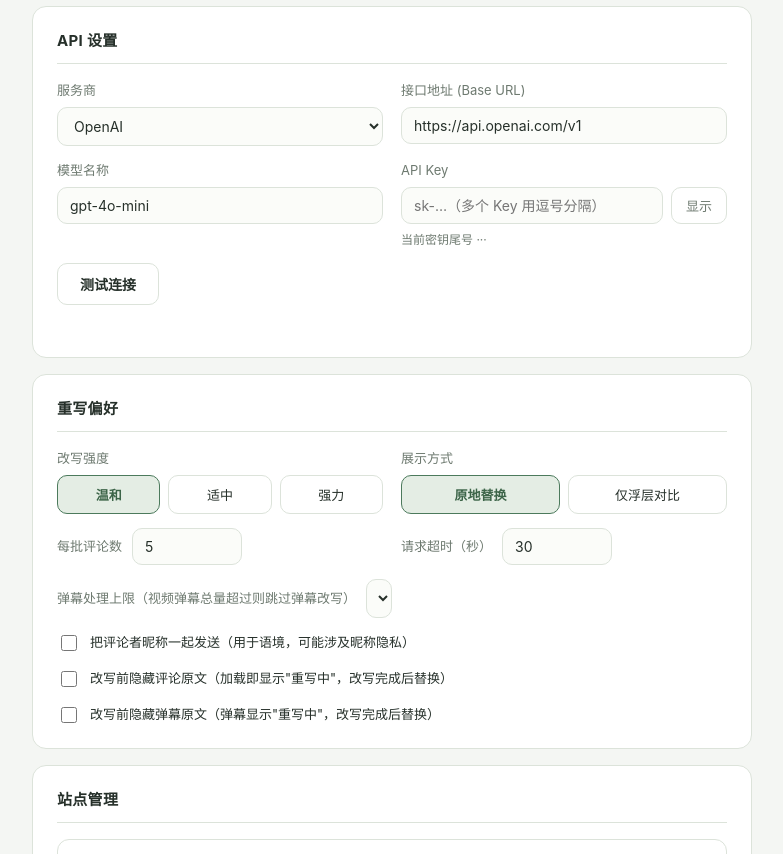
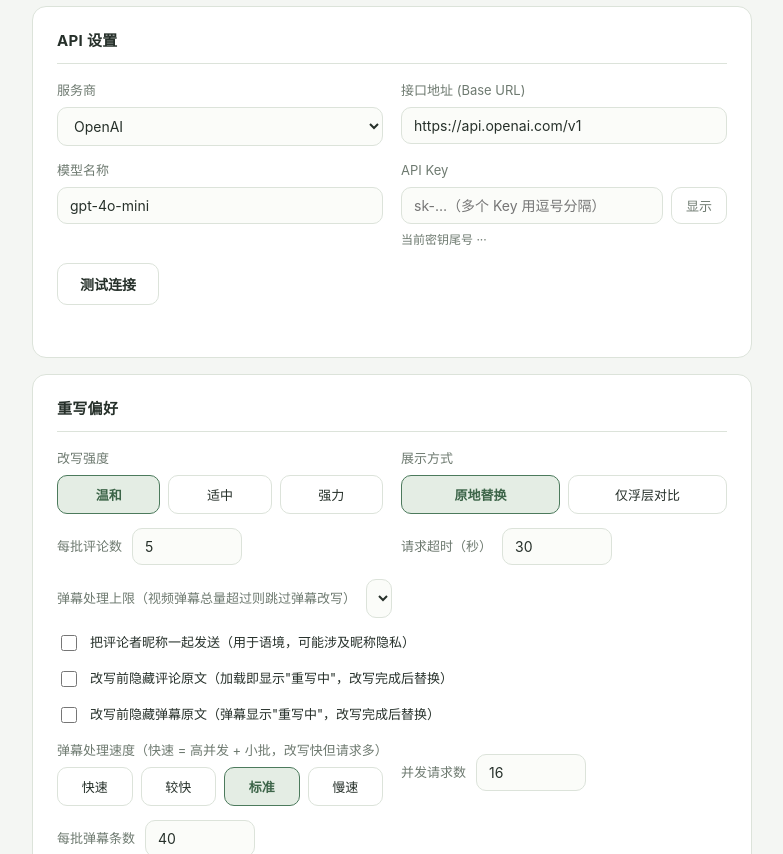
Before and after one commit to ClauBloom/Kindly-Web, a website with bundled scripts: page entrypoints/options/index.html in a window 1280 px wide. Shown: the part 98-952 px from the top of the page, without its empty margins (248-1031 px from the left). Built offline with nearby package versions, Linux system fonts and the light colour scheme; what wxt would draw is missing.

Commit message:
feat: 添加了并发量的选择，降低弹幕的改写失败率

```diff
--- a/entrypoints/options/index.html
+++ b/entrypoints/options/index.html
@@ -98,6 +98,18 @@
               <span id="hideOriginalDanmaku-label"></span>
             </label>
           </div>
+          <div class="form-field">
+            <span class="field-label" id="dmSpeed-label"></span>
+            <div class="segmented segmented-4" id="dm-speed" role="radiogroup"></div>
+          </div>
+          <div class="form-field inline">
+            <label for="dmConcurrency"></label>
+            <input id="dmConcurrency" type="number" min="1" max="128" />
+          </div>
+          <div class="form-field inline">
+            <label for="dmBatchSize"></label>
+            <input id="dmBatchSize" type="number" min="1" max="100" />
+          </div>
         </div>
       </section>
 
--- a/entrypoints/options/main.ts
+++ b/entrypoints/options/main.ts
@@ -7,6 +7,7 @@ import { browser } from 'wxt/browser';
 import { cacheClear, cacheSize } from '@/lib/cache';
 import {
   DANMAKU_MAX_OPTIONS,
+  DM_SPEED_PRESETS,
   getApiKey,
   getConfig,
   hasOriginAccess,
@@ -47,6 +48,9 @@ async function main(): Promise<void> {
   (document.querySelector('label[for="batchSize"]') as HTMLElement).textContent = t('opt.rewrite.batchSize');
   (document.querySelector('label[for="timeoutMs"]') as HTMLElement).textContent = t('opt.rewrite.timeout');
   (document.querySelector('label[for="danmakuMaxTotal"]') as HTMLElement).textContent = t('opt.rewrite.danmakuMaxTotal');
+  (document.querySelector('label[for="dmConcurrency"]') as HTMLElement).textContent = t('opt.rewrite.dmConcurrency');
+  (document.querySelector('label[for="dmBatchSize"]') as HTMLElement).textContent = t('opt.rewrite.dmBatchSize');
+  $('dmSpeed-label').textContent = t('opt.rewrite.dmSpeed');
   $('includeAuthor-label').textContent = t('opt.rewrite.includeAuthor');
   $('hideOriginalComment-label').textContent = t('opt.rewrite.hideOriginalComment');
   $('hideOriginalDanmaku-label').textContent = t('opt.rewrite.hideOriginalDanmaku');
@@ -73,6 +77,7 @@ async function main(): Promise<void> {
   ($('includeAuthor') as HTMLInputElement).checked = config.includeAuthor;
   ($('hideOriginalComment') as HTMLInputElement).checked = config.hideOriginalComment;
   ($('hideOriginalDanmaku') as HTMLInputElement).checked = config.hideOriginalDanmaku;
+  buildDmSpeedControls(config);
   buildDanmakuMaxTotalSelect(config.danmakuMaxTotal);
   buildSiteList();
   updateKeyHint();
@@ -106,6 +111,46 @@ function buildProviderSelect(): void {
   }
   const preset = PROVIDER_PRESETS.find((p) => p.baseURL === config.baseURL);
   select.value = preset?.id ?? 'custom';
+}
+
+/**
+ * 弹幕处理速度：四档预设（快速→慢速）+ 手动并发/批大小。
+ * 选择预设 → 填充两个输入；手动改任一输入 → 档位变"自定义"。
+ */
+function buildDmSpeedControls(current: KindlyConfig): void {
+  const presets = DM_SPEED_PRESETS;
+  const box = $('dm-speed');
+  box.innerHTML = '';
+  const presetKeys = Object.keys(presets) as (keyof typeof presets)[];
+  for (const key of presetKeys) {
+    const p = presets[key];
+    const btn = document.createElement('button');
+    btn.type = 'button';
+    btn.className = 'seg-btn' + (current.dmPreset === key ? ' active' : '');
+    btn.textContent = p.label;
+    btn.title = `${t('opt.rewrite.dmSpeedHint')}：并发 ${p.concurrency} · 每批 ${p.batchSize} 条`;
+    btn.setAttribute('role', 'radio');
+    btn.setAttribute('aria-checked', String(current.dmPreset === key));
+    btn.addEventListener('click', () => {
+      ($('dmConcurrency') as HTMLInputElement).value = String(p.concurrency);
+      ($('dmBatchSize') as HTMLInputElement).value = String(p.batchSize);
+      markDmPresetActive(key);
+    });
+    box.appendChild(btn);
+  }
+  ($('dmConcurrency') as HTMLInputElement).value = String(current.dmConcurrency);
+  ($('dmBatchSize') as HTMLInputElement).value = String(current.dmBatchSize);
+  const conInput = $('dmConcurrency') as HTMLInputElement;
+  const batchInput = $('dmBatchSize') as HTMLInputElement;
+  const markCustom = () => markDmPresetActive(null);
+  conInput.addEventListener('input', markCustom);
+  batchInput.addEventListener('input', markCustom);
+}
+
+function markDmPresetActive(key: keyof typeof DM_SPEED_PRESETS | null): void {
+  for (const btn of $('dm-speed').querySelectorAll('.seg-btn')) {
+    btn.classList.toggle('active', key !== null && btn.textContent === DM_SPEED_PRESETS[key].label);
+  }
 }
 
 /** 弹幕处理上限下拉（null = 无上限）——选项定义共享自 lib/config.ts */
@@ -197,6 +242,14 @@ async function save(): Promise<void> {
     document.querySelectorAll<HTMLInputElement>('#site-list input[type="checkbox"]:checked'),
   ).map((c) => c.dataset.siteKey ?? '')
     .filter(Boolean);
+  const dmConcurrency = Number(($('dmConcurrency') as HTMLInputElement).value);
+  const dmBatchSize = Number(($('dmBatchSize') as HTMLInputElement).value);
+  if (!Number.isFinite(dmConcurrency) || dmConcurrency < 1 || dmConcurrency > 128) return toast('并发量需在 1–128 之间');
+  if (!Number.isFinite(dmBatchSize) || dmBatchSize < 1 || dmBatchSize > 100) return toast('每批弹幕数需在 1–100 之间');
+  // 手动值恰好匹配某预设 → 记为该预设；否则自定义
+  const presetMatch = (Object.keys(DM_SPEED_PRESETS) as (keyof typeof DM_SPEED_PRESETS)[]).find(
+    (k) => DM_SPEED_PRESETS[k].concurrency === dmConcurrency && DM_SPEED_PRESETS[k].batchSize === dmBatchSize,
+  );
   await Promise.all([
     setApiKey(key),
     saveConfig({
@@ -209,6 +262,9 @@ async function save(): Promise<void> {
       hideOriginalDanmaku: ($('hideOriginalDanmaku') as HTMLInputElement).checked,
       enabledSites: checkedSites,
       danmakuMaxTotal,
+      dmPreset: presetMatch ?? 'custom',
+      dmConcurrency,
+      dmBatchSize,
       onboardingDone: true,
     }),
   ]);
--- a/entrypoints/options/style.css
+++ b/entrypoints/options/style.css
@@ -253,6 +253,10 @@ select {
   grid-template-columns: repeat(2, 1fr);
 }
 
+.segmented-4 {
+  grid-template-columns: repeat(4, 1fr);
+}
+
 .seg-btn {
   padding: 9px 6px;
   border: 1.5px solid var(--line);
--- a/lib/config.ts
+++ b/lib/config.ts
@@ -40,7 +40,26 @@ export interface KindlyConfig {
   hideOriginalComment: boolean;
   /** 改写前隐藏原文（弹幕）：同评论，弹幕显示"重写中"占位 */
   hideOriginalDanmaku: boolean;
+  /** 弹幕处理速度预设（fast/balanced/standard/slow；手动调并发或批大小后为 custom） */
+  dmPreset: 'fast' | 'balanced' | 'standard' | 'slow' | 'custom';
+  /** 弹幕请求并发量（SW 全局并发 + 段内批并发共用；1–128） */
+  dmConcurrency: number;
+  /** 弹幕每批条数（小批响应快、请求多；1–100） */
+  dmBatchSize: number;
 }
+
+/** 弹幕处理速度预设（快速 → 慢速）：高并发+小批 到 低并发+大批 */
+export const DM_SPEED_PRESETS: Record<
+  'fast' | 'balanced' | 'standard' | 'slow',
+  { label: string; concurrency: number; batchSize: number }
+> = {
+  fast: { label: '快速', concurrency: 64, batchSize: 10 },
+  balanced: { label: '较快', concurrency: 32, batchSize: 20 },
+  standard: { label: '标准', concurrency: 16, batchSize: 40 },
+  slow: { label: '慢速', concurrency: 8, batchSize: 60 },
+};
+
+export type DmSpeedPreset = keyof typeof DM_SPEED_PRESETS | 'custom';
 
 export const CURRENT_CONFIG_VERSION = 1;
 
@@ -59,6 +78,9 @@ export const DEFAULT_CONFIG: KindlyConfig = {
   danmakuMaxTotal: 10_000,
   hideOriginalComment: false,
   hideOriginalDanmaku: false,
+  dmPreset: 'standard',
+  dmConcurrency: 16,
+  dmBatchSize: 40,
 };
 
 /**
--- a/lib/i18n.ts
+++ b/lib/i18n.ts
@@ -89,6 +89,10 @@ const zh: Record<string, string> = {
   'opt.rewrite.hideOriginalComment': '改写前隐藏评论原文（加载即显示"重写中"，改写完成后替换）',
   'opt.rewrite.hideOriginalDanmaku': '改写前隐藏弹幕原文（弹幕显示"重写中"，改写完成后替换）',
   'opt.rewrite.danmakuMaxTotal': '弹幕处理上限（视频弹幕总量超过则跳过弹幕改写）',
+  'opt.rewrite.dmSpeed': '弹幕处理速度（快速 = 高并发 + 小批，改写快但请求多）',
+  'opt.rewrite.dmSpeedHint': '并发请求数 · 每批弹幕条数',
+  'opt.rewrite.dmConcurrency': '并发请求数',
+  'opt.rewrite.dmBatchSize': '每批弹幕条数',
   'opt.sites.title': '站点管理',
   'opt.data.title': '数据与隐私',
   'opt.data.cache': '本地改写缓存：{count} 条',
```
Also changed, not shown: AGENTS.md (+2 -2 lines), entrypoints/background.ts (+10 -5 lines), lib/hijack-engine.ts (+13 -10 lines).
